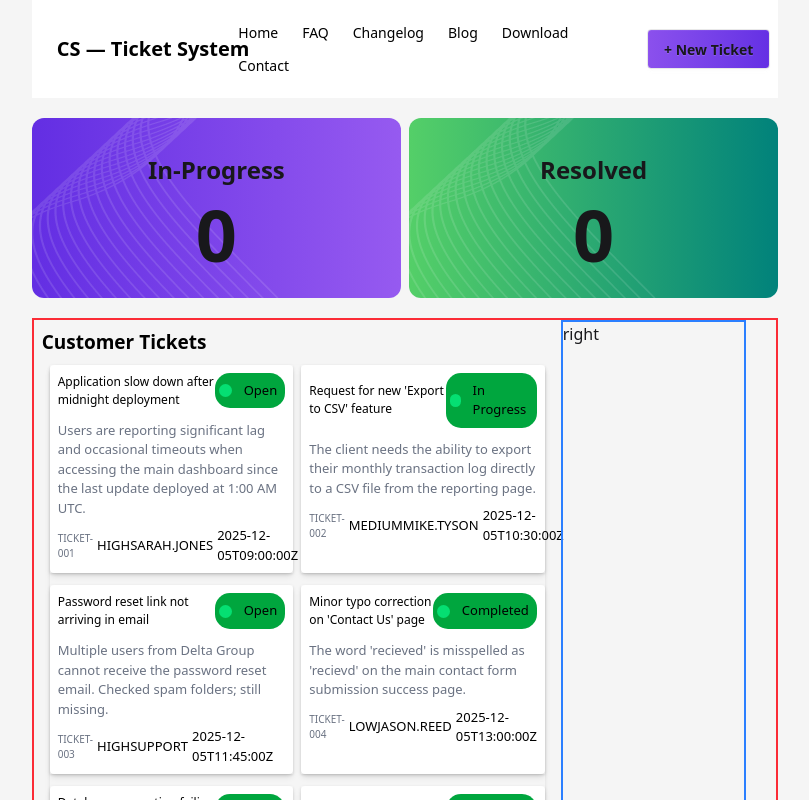
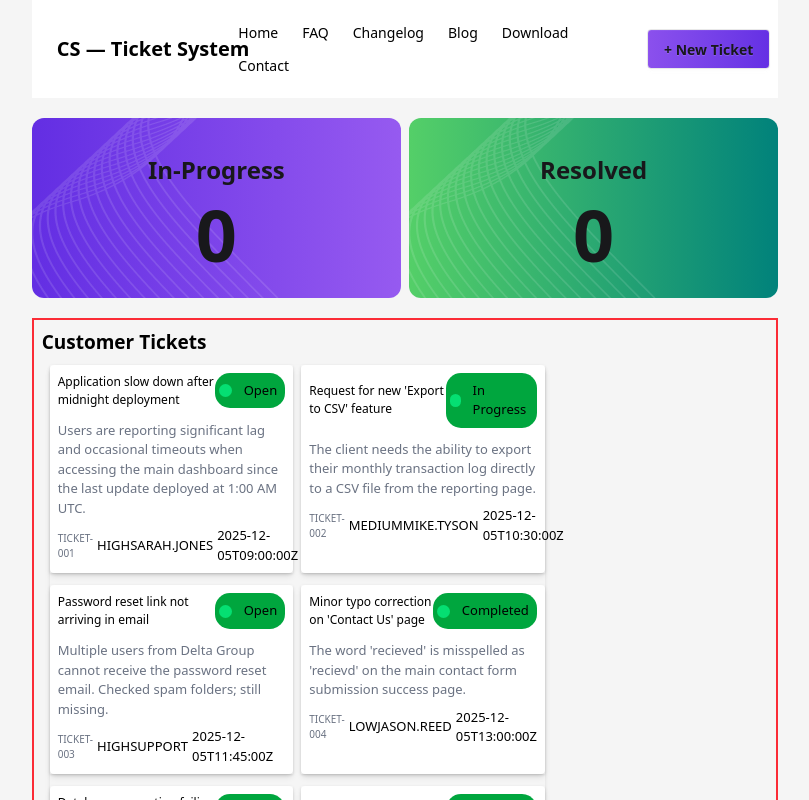
Before and after one commit to fahim-shareear/customer-support-zone, a React (Vite) app: page / in a window 1280 px wide. Shown: the top 800 px of the page, without its empty margins (235-1044 px from the left). Built offline with nearby package versions, Linux system fonts and the light colour scheme.

Commit message:
updating

```diff
--- a/src/Body/Bodycard.jsx
+++ b/src/Body/Bodycard.jsx
@@ -8,8 +8,8 @@ const Bodycard = ({user}) => {
             <h1 className="text-[19px] font-bold text-black p-2">Customer Tickets</h1>
             <div className="md:grid md:grid-cols-2 gap-2 md:w-full sm:grid-cols-1 ml-4 shadow-md">
                 {
-                user.map(u => <Card u={u} key={u.id}></Card>)
-            }
+                    user.map(u => <Card u={u} key={u.id}></Card>)
+                }
             </div>
         </div>
     );
--- a/src/Body/Mainbody.jsx
+++ b/src/Body/Mainbody.jsx
@@ -7,7 +7,6 @@ const Mainbody = ({userPromise}) => {
     return (
       <div className="md:w-7/12 mx-auto border-2 border-red-500 flex gap-8 sm:w-full">
           <Bodycard user={userData}></Bodycard>
-        <div className="md:w-3/12 border-2 border-blue-500">right</div>
       </div>
     );
 };
```
